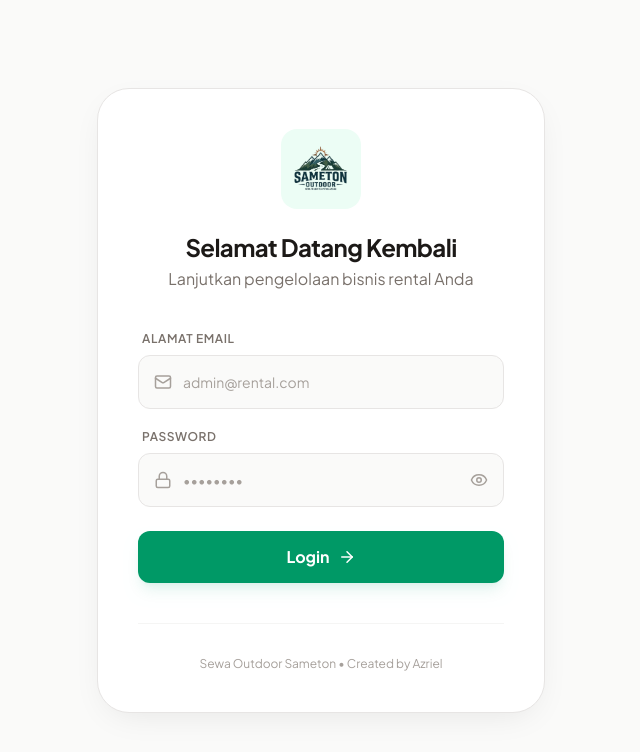
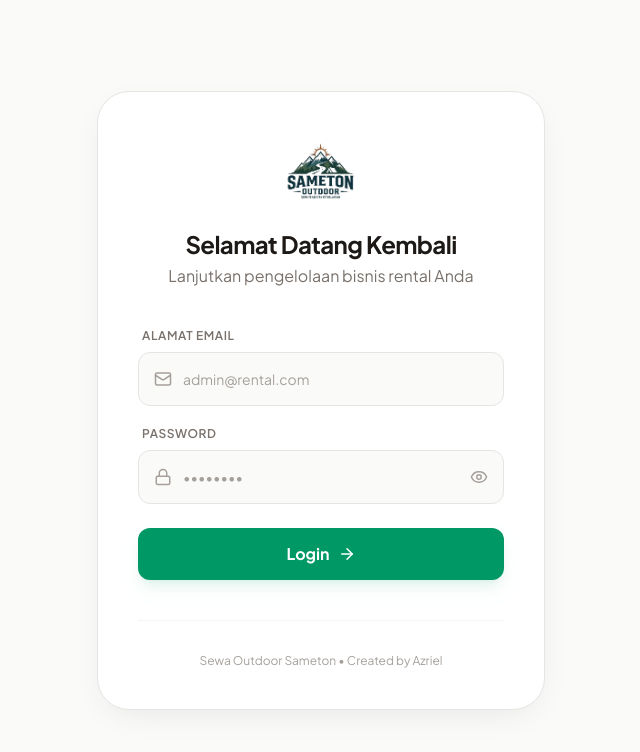
Before and after one commit to AzrielFirmansyah/camprental, a React (Vite) app: page /login in a window 1280 px wide. Shown: the top 752 px of the page, without its empty margins (319-959 px from the left). Built offline with nearby package versions, Linux system fonts and the light colour scheme.

Commit message:
fix: update logo display in login page

```diff
--- a/src/pages/Login.tsx
+++ b/src/pages/Login.tsx
@@ -41,8 +41,8 @@ export default function Login() {
         className="w-full max-w-md bg-white p-8 md:p-10 rounded-[2rem] border border-stone-200 shadow-[0_10px_35px_-12px_rgba(0,0,0,0.1)]"
       >
         <div className="text-center mb-10">
-          <div className="inline-block p-2 bg-emerald-50 rounded-2xl mb-4">
-            <img src="/logo.png" alt="Logo" className="w-16 h-16 object-contain" />
+          <div className="mb-4">
+            <img src="/logo.png" alt="Logo" className="w-20 h-20 mx-auto object-contain rounded-2xl" />
           </div>
           <h1 className="text-2xl font-bold text-stone-900 tracking-tight">Selamat Datang Kembali</h1>
           <p className="text-stone-500 mt-1">Lanjutkan pengelolaan bisnis rental Anda</p>
```
